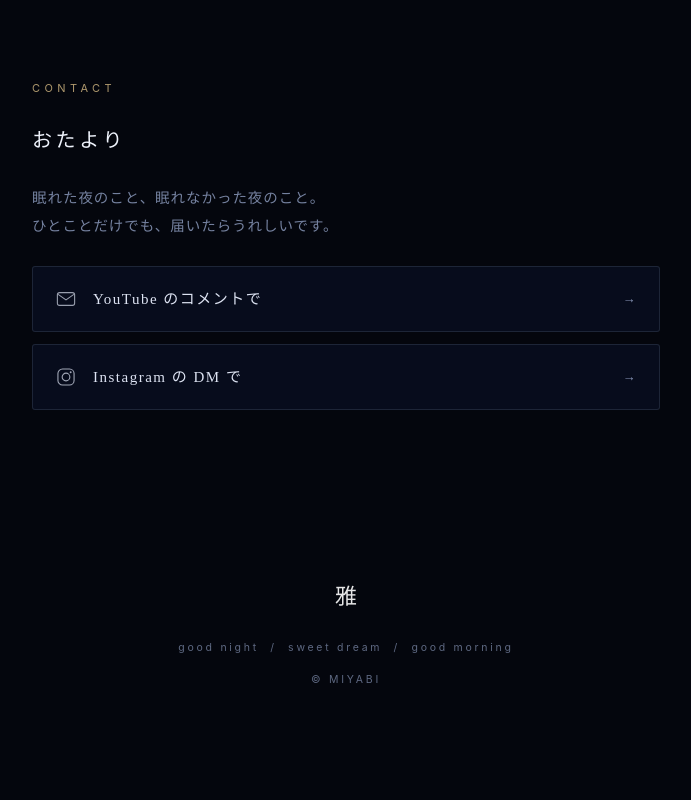
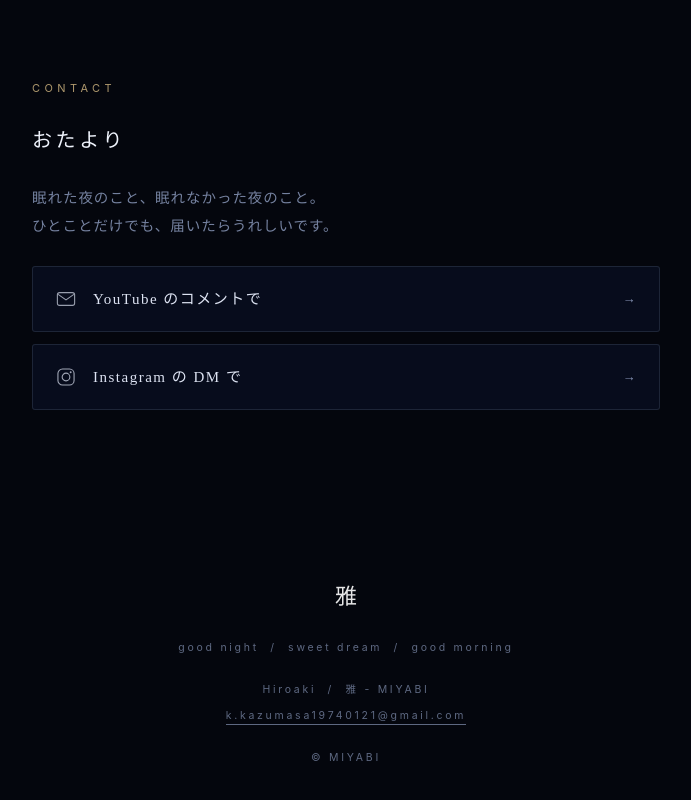
Before and after one commit to miyabi-midnight/-miyabi, a plain HTML site: page index.html in a window 1280 px wide. Shown: the part 3151-3951 px from the top of the page, without its empty margins (294-985 px from the left). Drawn offline with Linux system fonts and the light colour scheme.

Commit message:
Spotify for Artists の本人確認のため連絡先を一時的に掲載
承認が下りたら footer のコメントで囲んだ3行を削除する。

Co-Authored-By: Claude Opus 5 <noreply@anthropic.com>

```diff
--- a/index.html
+++ b/index.html
@@ -347,7 +347,11 @@
 <footer>
   <div class="f-name">雅</div>
   <small>good night &nbsp;/&nbsp; sweet dream &nbsp;/&nbsp; good morning</small>
-  <small style="margin-top:12px">&copy; MIYABI</small>
+  <!-- ▼ Spotify for Artists の本人確認のため一時的に掲載。承認が下りたらこの3行を削除する（2026-11-24 追加） -->
+  <small style="margin-top:22px">Hiroaki &nbsp;/&nbsp; 雅 - MIYABI</small>
+  <small style="margin-top:6px"><a href="mailto:k.kazumasa19740121@gmail.com" style="color:inherit;text-decoration:none;border-bottom:1px solid currentColor;padding-bottom:2px">k.kazumasa19740121@gmail.com</a></small>
+  <!-- ▲ ここまで -->
+  <small style="margin-top:22px">&copy; MIYABI</small>
 </footer>
 
 <script>
```
